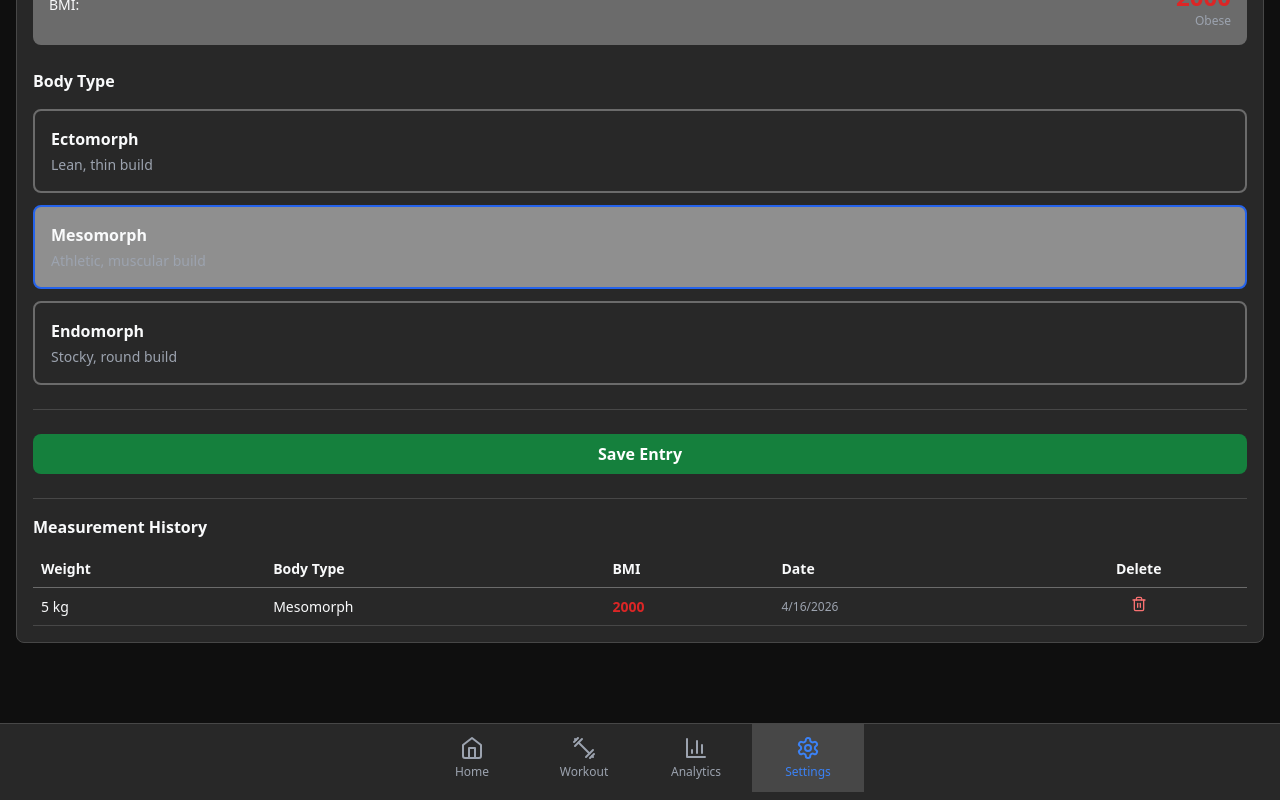
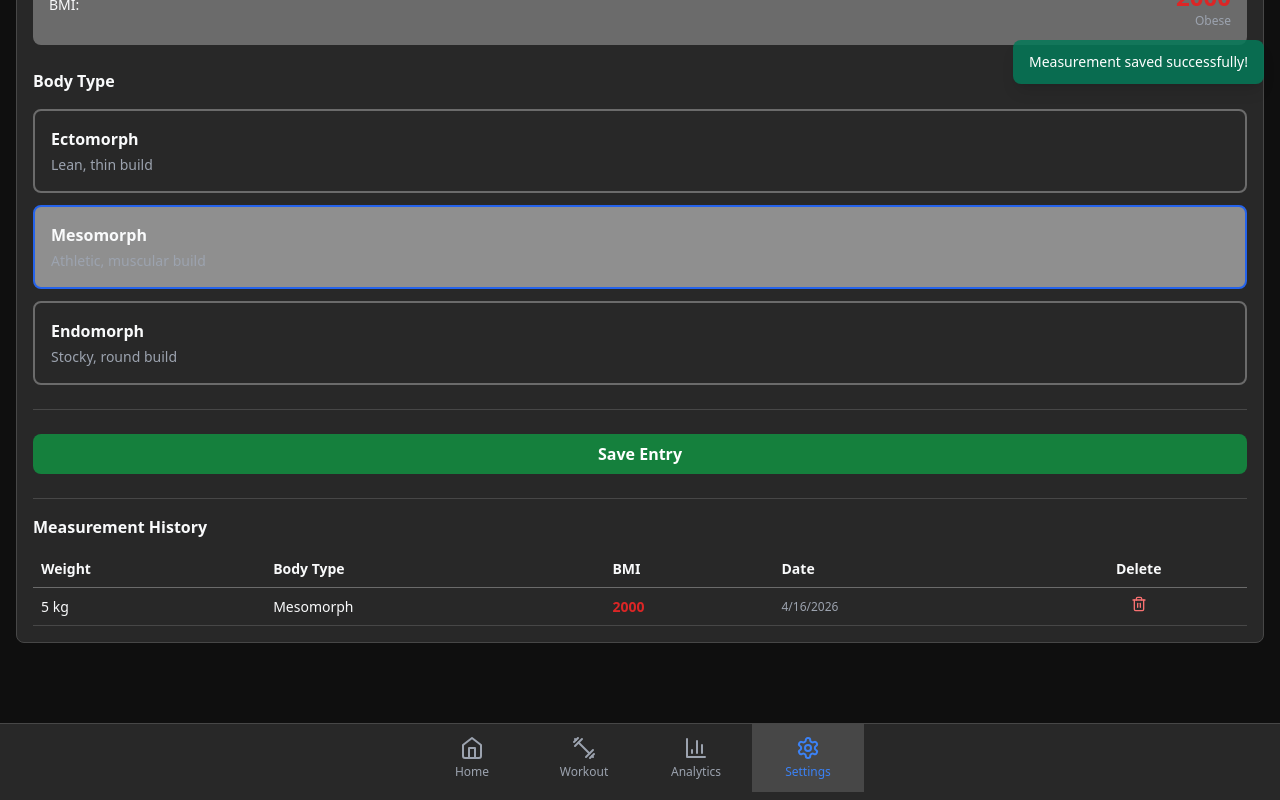
Before and after one commit to ivanrod87/gymbro, a Next.js app: page /settings/measurements in a window 1280 px wide. Both pictures are taken after typing "5", "5" into the empty fields and a click on the button "Save Entry". Shown: the part 320-1120 px from the top of the page. Built offline with nearby package versions, Linux system fonts and the light colour scheme.

Commit message:
Replacing alerts
Using toast messages instead of alerts

```diff
--- a/app/settings/measurements/page.tsx
+++ b/app/settings/measurements/page.tsx
@@ -4,6 +4,8 @@ import { useEffect, useState } from 'react';
 import { Scale, ChevronLeft, Trash2 } from 'lucide-react';
 import Link from 'next/link';
 import { useTranslation } from '@/lib/TranslationContext';
+import { useToast } from '@/lib/useToast';
+import { ToastContainer } from '@/components/ToastContainer';
 import {
   saveMeasurementEntry,
   getMeasurementHistory,
@@ -41,6 +43,7 @@ interface Translations {
 
 export default function MeasurementsPage() {
   const { language, theme, translate } = useTranslation();
+  const { toasts, showToast, removeToast } = useToast();
   const [heightUnit, setHeightUnit] = useState<'cm' | 'inch'>(() => {
     if (typeof window !== 'undefined') {
       return (localStorage.getItem('heightUnit') as 'cm' | 'inch') || 'cm';
@@ -193,7 +196,7 @@ export default function MeasurementsPage() {
 
   const handleSaveEntry = async () => {
     if (!height || !weight) {
-      alert('Please enter height and weight');
+      showToast('Please enter height and weight', 'error');
       return;
     }
 
@@ -219,7 +222,7 @@ export default function MeasurementsPage() {
       localStorage.setItem('lastWeight', weight);
       localStorage.setItem('lastBodyType', bodyType);
 
-      alert('Measurement saved successfully!');
+      showToast('Measurement saved successfully!', 'success');
     } finally {
       setSaving(false);
     }
@@ -440,6 +443,9 @@ export default function MeasurementsPage() {
           )}
         </div>
       </div>
+
+      {/* Toast notifications */}
+      <ToastContainer toasts={toasts} removeToast={removeToast} />
     </div>
   );
 }
--- a/app/settings/training-calendar/page.tsx
+++ b/app/settings/training-calendar/page.tsx
@@ -4,6 +4,8 @@ import { useEffect, useState } from 'react';
 import { Calendar, ChevronLeft, AlertCircle } from 'lucide-react';
 import Link from 'next/link';
 import { useTranslation } from '@/lib/TranslationContext';
+import { useToast } from '@/lib/useToast';
+import { ToastContainer } from '@/components/ToastContainer';
 
 type ScheduleType = '3-day' | '5-day' | '6-day' | 'custom';
 type Weekday = 'Mon' | 'Tue' | 'Wed' | 'Thu' | 'Fri' | 'Sat' | 'Sun';
@@ -42,6 +44,7 @@ const SCHEDULE_PRESETS: Record<ScheduleType, Weekday[] | null> = {
 
 export default function TrainingCalendarPage() {
   const { language, translate } = useTranslation();
+  const { toasts, showToast, removeToast } = useToast();
   const [schedule, setSchedule] = useState<ScheduleType>(() => {
     if (typeof window !== 'undefined') {
       return (localStorage.getItem('trainingSchedule') as ScheduleType) || '3-day';
@@ -189,7 +192,7 @@ export default function TrainingCalendarPage() {
 
   const handleSave = () => {
     if (selectedDays.length === 0) {
-      alert(translations.atLeastOneDay);
+      showToast(translations.atLeastOneDay, 'error');
       return;
     }
 
@@ -316,6 +319,9 @@ export default function TrainingCalendarPage() {
           {saved ? translations.saved : translations.save}
         </button>
       </div>
+
+      {/* Toast notifications */}
+      <ToastContainer toasts={toasts} removeToast={removeToast} />
     </div>
   );
 }
--- /dev/null
+++ b/components/ToastContainer.tsx
@@ -0,0 +1,65 @@
+'use client';
+
+interface ToastMessage {
+  id: string;
+  message: string;
+  type: 'success' | 'error' | 'info';
+}
+
+interface ToastContainerProps {
+  toasts: ToastMessage[];
+  removeToast: (id: string) => void;
+}
+
+export function ToastContainer({ toasts, removeToast }: ToastContainerProps) {
+  return (
+    <div className="fixed top-4 right-4 z-50 flex flex-col gap-2">
+      {toasts.map((toast) => (
+        <div
+          key={toast.id}
+          onClick={() => removeToast(toast.id)}
+          className="bg-emerald-700/85 text-white px-4 py-3 rounded-lg shadow-lg max-w-sm cursor-pointer hover:bg-emerald-800/85 transition-colors"
+          style={{
+            animation: 'fadeInSlow 0.5s ease-in-out forwards',
+          }}
+          onAnimationEnd={() => {
+            setTimeout(() => {
+              const element = document.getElementById(toast.id);
+              if (element) {
+                element.style.animation = 'fadeOutSlow 0.5s ease-in-out forwards';
+                setTimeout(() => removeToast(toast.id), 500);
+              }
+            }, 3000);
+          }}
+          id={toast.id}
+        >
+          <p className="text-sm font-medium">{toast.message}</p>
+        </div>
+      ))}
+
+      <style>{`
+        @keyframes fadeInSlow {
+          from {
+            opacity: 0;
+            transform: translateY(-10px);
+          }
+          to {
+            opacity: 1;
+            transform: translateY(0);
+          }
+        }
+
+        @keyframes fadeOutSlow {
+          from {
+            opacity: 1;
+            transform: translateY(0);
+          }
+          to {
+            opacity: 0;
+            transform: translateY(-10px);
+          }
+        }
+      `}</style>
+    </div>
+  );
+}
--- /dev/null
+++ b/lib/useToast.ts
@@ -0,0 +1,29 @@
+import { useState, useCallback } from 'react';
+
+interface ToastMessage {
+  id: string;
+  message: string;
+  type: 'success' | 'error' | 'info';
+}
+
+export function useToast() {
+  const [toasts, setToasts] = useState<ToastMessage[]>([]);
+
+  const showToast = useCallback((message: string, type: 'success' | 'error' | 'info' = 'info', duration = 3000) => {
+    const id = `${Date.now()}`;
+    const toast: ToastMessage = { id, message, type };
+
+    setToasts((prev) => [...prev, toast]);
+
+    // Auto-remove toast after duration
+    setTimeout(() => {
+      setToasts((prev) => prev.filter((t) => t.id !== id));
+    }, duration);
+  }, []);
+
+  const removeToast = useCallback((id: string) => {
+    setToasts((prev) => prev.filter((t) => t.id !== id));
+  }, []);
+
+  return { toasts, showToast, removeToast };
+}
```
